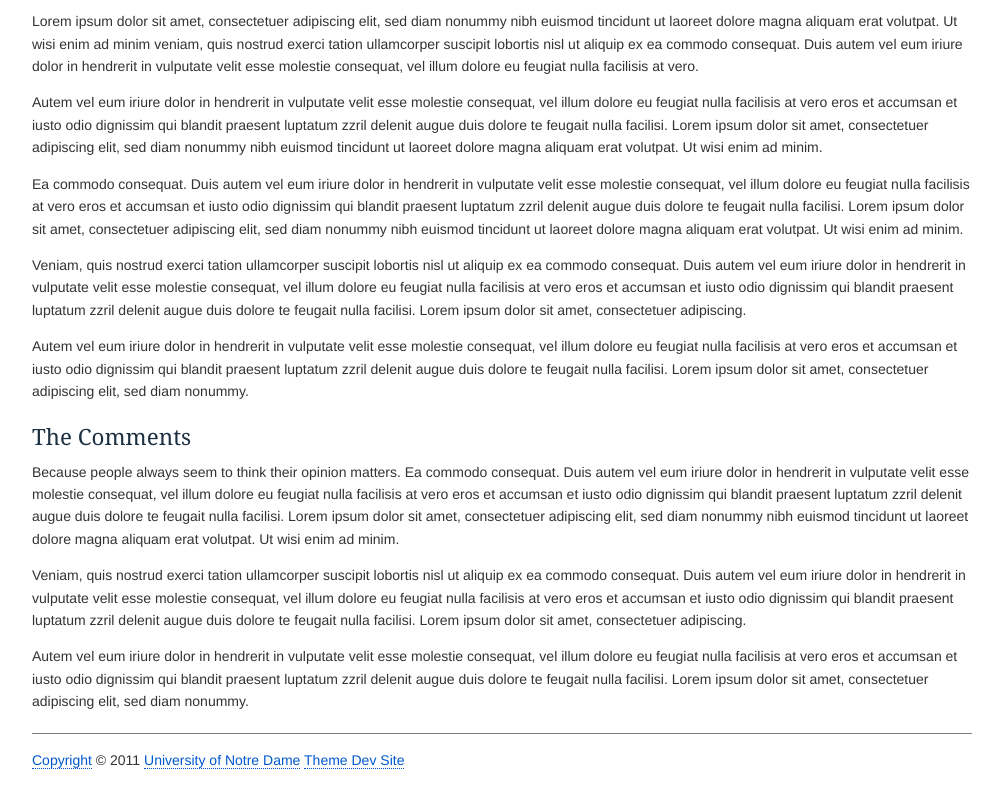
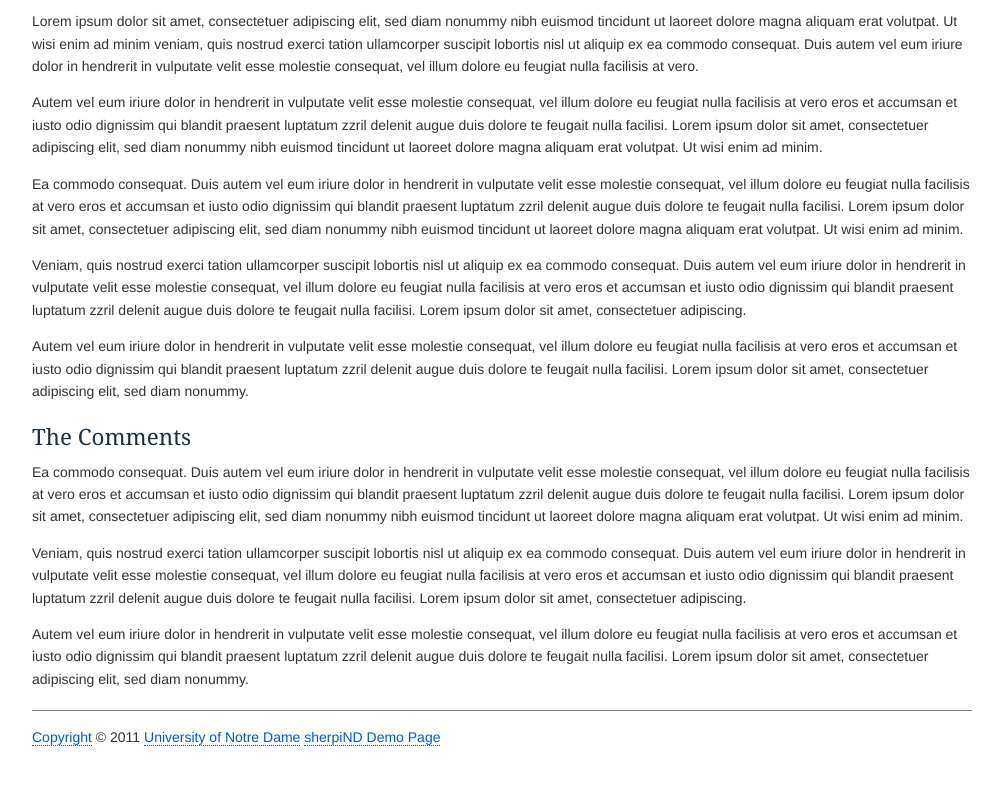
Before and after one commit to ndwebgroup/sherpiND, a plain HTML site: page demo/index.html in a window 1280 px wide. Shown: the part 2687-3487 px from the top of the page, without its empty margins (138-1139 px from the left). After the commit the page ends 3465 px from the top, so only its background shows below. Drawn offline with nearby package versions, Linux system fonts and the light colour scheme.

Commit message:
update demo page text and footer

```diff
--- a/demo/index.html
+++ b/demo/index.html
@@ -2,12 +2,12 @@
 <html lang="en">
 <head>
 <meta charset="utf-8">
-<title>Content Pins</title>
+<title>sherpiND Demo Page</title>
 <link href="../css/sherpind.css" rel="stylesheet" type="text/css">
 <link href="demo.css" rel="stylesheet" type="text/css">
 </head>
 
-<body id="b-example" class="example ">
+<body>
 <div id="wrapper">
   <header id="header" role="banner">
     <hgroup>
@@ -63,7 +63,7 @@
       <p>Autem vel eum iriure dolor in hendrerit in vulputate velit esse molestie consequat, vel illum dolore eu feugiat nulla facilisis at vero eros et accumsan et iusto odio dignissim qui blandit praesent luptatum zzril delenit augue duis dolore te feugait nulla facilisi. Lorem ipsum dolor sit amet, consectetuer adipiscing elit, sed diam nonummy.</p>
 
       <h3 class="pin discussion" id="pin6">The Comments</h3>
-      <p>Because people always seem to think their opinion matters. Ea commodo consequat. Duis autem vel eum iriure dolor in hendrerit in vulputate velit esse molestie consequat, vel illum dolore eu feugiat nulla facilisis at vero eros et accumsan et iusto odio dignissim qui blandit praesent luptatum zzril delenit augue duis dolore te feugait nulla facilisi. Lorem ipsum dolor sit amet, consectetuer adipiscing elit, sed diam nonummy nibh euismod tincidunt ut laoreet dolore magna aliquam erat volutpat. Ut wisi enim ad minim.</p>
+      <p>Ea commodo consequat. Duis autem vel eum iriure dolor in hendrerit in vulputate velit esse molestie consequat, vel illum dolore eu feugiat nulla facilisis at vero eros et accumsan et iusto odio dignissim qui blandit praesent luptatum zzril delenit augue duis dolore te feugait nulla facilisi. Lorem ipsum dolor sit amet, consectetuer adipiscing elit, sed diam nonummy nibh euismod tincidunt ut laoreet dolore magna aliquam erat volutpat. Ut wisi enim ad minim.</p>
       <p>Veniam, quis nostrud exerci tation ullamcorper suscipit lobortis nisl ut aliquip ex ea commodo consequat. Duis autem vel eum iriure dolor in hendrerit in vulputate velit esse molestie consequat, vel illum dolore eu feugiat nulla facilisis at vero eros et accumsan et iusto odio dignissim qui blandit praesent luptatum zzril delenit augue duis dolore te feugait nulla facilisi. Lorem ipsum dolor sit amet, consectetuer adipiscing.</p>
       <p>Autem vel eum iriure dolor in hendrerit in vulputate velit esse molestie consequat, vel illum dolore eu feugiat nulla facilisis at vero eros et accumsan et iusto odio dignissim qui blandit praesent luptatum zzril delenit augue duis dolore te feugait nulla facilisi. Lorem ipsum dolor sit amet, consectetuer adipiscing elit, sed diam nonummy.</p>
     </section> <!-- END #alpha -->
@@ -72,7 +72,7 @@
     <p id="copyright" class="url fn org">
       <a href="http://nd.edu/copyright/">Copyright</a> &copy; 2011
       <a href="http://nd.edu" class="org">University of Notre Dame</a>
-      <a href="/" id="site-link" class="url fn">Theme Dev Site</a>
+      <a href="/" id="site-link" class="url fn">sherpiND Demo Page</a>
     </p>
   </footer>
 </div><!-- #wrapper -->
```
